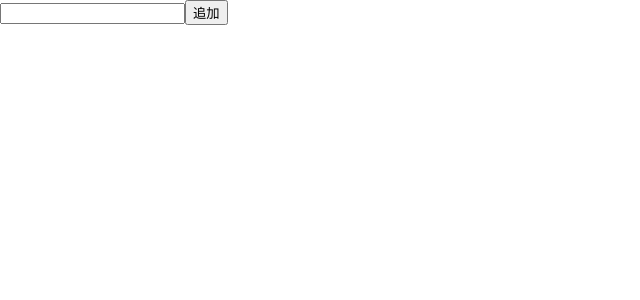
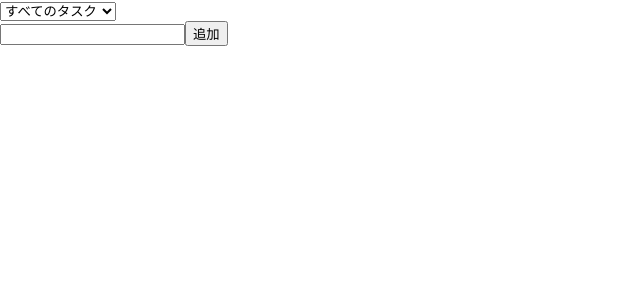
Before and after one commit to sukuna2713/react_todo, a React (Create React App) app: page / in a window 1280 px wide. Shown: the top 300 px of the page, without its empty margins (0-640 px from the left). Built offline with nearby package versions, Linux system fonts and the light colour scheme.

Commit message:
add filter

```diff
--- a/package.json
+++ b/package.json
@@ -10,9 +10,11 @@
     "@types/node": "^16.11.19",
     "@types/react": "^17.0.38",
     "@types/react-dom": "^17.0.11",
+    "fp-ts": "^2.11.7",
     "react": "^17.0.2",
     "react-dom": "^17.0.2",
     "react-scripts": "5.0.0",
+    "ts-pattern": "^3.3.4",
     "typescript": "^4.5.4",
     "web-vitals": "^2.1.3"
   },
--- a/src/App.tsx
+++ b/src/App.tsx
@@ -1,7 +1,13 @@
 import React from 'react';
 import logo from './logo.svg';
 import { useState } from 'react';
+import { match, select, when, not, __ } from 'ts-pattern';
 import './App.css';
+
+/**
+ * 現在のフィルターの状態
+ */
+type Filter = 'all' | 'checked' | 'unchecked' | 'removed'
 
 /**
  * Todo単品
@@ -17,7 +23,8 @@ export const App = () => {
   const [text, setText] = useState('')
   //Todoの集合
   const [todos, setTodos] = useState<Todo[]>([])
-
+  //現在のフィルター
+  const [filter, setFilter] = useState<Filter>('all')
   //todosステートを更新するコールバック関数
   const handleOnSubmit = () => {
     if (!text) return
@@ -73,8 +80,27 @@ export const App = () => {
     setTodos(newTodos)
   }
 
+  /**
+   * フィルタリング済のTodoリスト
+   */
+  const filteredTodos = todos.filter((todo) => (
+    //filterの内容に応じて返す真偽値を変える
+    match(filter)
+      .with('all', () => !todo.removed)
+      .with('checked', () => todo.checked && !todo.removed)
+      .with('unchecked', () => !todo.checked && !todo.removed)
+      .with('removed', () => todo.removed)
+      .otherwise(() => false)
+  ))
+
   return (
     <div>
+      <select defaultValue="all" onChange={(e) => setFilter(e.target.value as Filter)}>
+        <option value='all'>すべてのタスク</option>
+        <option value='checked'>完了したタスク</option>
+        <option value='unchecked'>現在のタスク</option>
+        <option value='removed'>ゴミ箱</option>
+      </select>
       <form
         onSubmit={(e) => {
           e.preventDefault()
@@ -89,7 +115,7 @@ export const App = () => {
         />
       </form>
       <ul>
-        {todos.map((todo) => {
+        {filteredTodos.map((todo) => {
           return (
             <li key={todo.id}>
               <input
```
Also changed, not shown: 1 other file (tests, documents, lock files or other folders).
